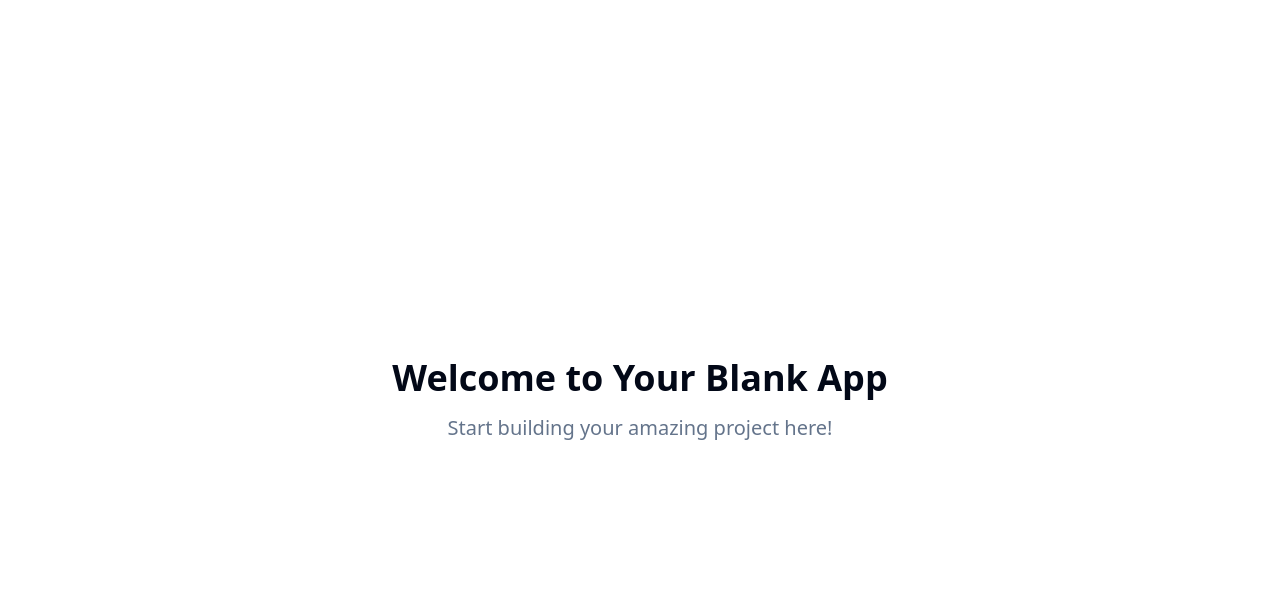
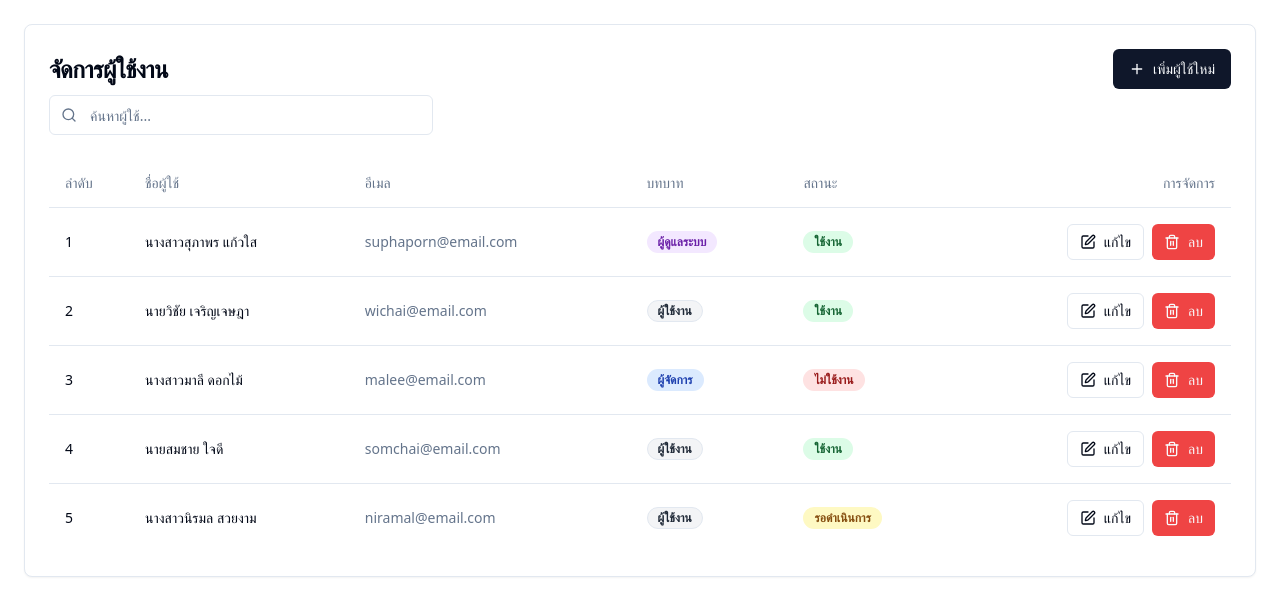
Before and after one commit to jakkaphonezerox01/userflow-builder-toolkit, a React (Vite) app: page / in a window 1280 px wide. Shown: the top 616 px of the page. Built offline with nearby package versions, Linux system fonts and the light colour scheme.

Commit message:
Refactor: Adjust user management design
Update the user management system design to be more suitable for the website, without implementing backend systems.

```diff
--- a/src/pages/Index.tsx
+++ b/src/pages/Index.tsx
@@ -1,11 +1,103 @@
-// Update this page (the content is just a fallback if you fail to update the page)
+import { Button } from "@/components/ui/button";
+import { Card, CardContent, CardHeader, CardTitle } from "@/components/ui/card";
+import { Table, TableBody, TableCell, TableHead, TableHeader, TableRow } from "@/components/ui/table";
+import { Badge } from "@/components/ui/badge";
+import { Edit, Trash2, Plus, Search } from "lucide-react";
+import { Input } from "@/components/ui/input";
 
 const Index = () => {
+  // ข้อมูลตัวอย่างผู้ใช้
+  const users = [
+    { id: 1, name: "นางสาวสุภาพร แก้วใส", email: "suphaporn@email.com", role: "Admin", status: "active" },
+    { id: 2, name: "นายวิชัย เจริญเจษฎา", email: "wichai@email.com", role: "User", status: "active" },
+    { id: 3, name: "นางสาวมาลี ดอกไม้", email: "malee@email.com", role: "Manager", status: "inactive" },
+    { id: 4, name: "นายสมชาย ใจดี", email: "somchai@email.com", role: "User", status: "active" },
+    { id: 5, name: "นางสาวนิรมล สวยงาม", email: "niramal@email.com", role: "User", status: "pending" },
+  ];
+
+  const getStatusBadge = (status: string) => {
+    switch (status) {
+      case "active":
+        return <Badge variant="default" className="bg-green-100 text-green-800 hover:bg-green-100">ใช้งาน</Badge>;
+      case "inactive":
+        return <Badge variant="destructive" className="bg-red-100 text-red-800 hover:bg-red-100">ไม่ใช้งาน</Badge>;
+      case "pending":
+        return <Badge variant="secondary" className="bg-yellow-100 text-yellow-800 hover:bg-yellow-100">รอดำเนินการ</Badge>;
+      default:
+        return <Badge variant="outline">{status}</Badge>;
+    }
+  };
+
+  const getRoleBadge = (role: string) => {
+    switch (role) {
+      case "Admin":
+        return <Badge variant="default" className="bg-purple-100 text-purple-800 hover:bg-purple-100">ผู้ดูแลระบบ</Badge>;
+      case "Manager":
+        return <Badge variant="secondary" className="bg-blue-100 text-blue-800 hover:bg-blue-100">ผู้จัดการ</Badge>;
+      case "User":
+        return <Badge variant="outline" className="bg-gray-100 text-gray-800 hover:bg-gray-100">ผู้ใช้งาน</Badge>;
+      default:
+        return <Badge variant="outline">{role}</Badge>;
+    }
+  };
+
   return (
-    <div className="min-h-screen flex items-center justify-center bg-background">
-      <div className="text-center">
-        <h1 className="text-4xl font-bold mb-4">Welcome to Your Blank App</h1>
-        <p className="text-xl text-muted-foreground">Start building your amazing project here!</p>
+    <div className="min-h-screen bg-background p-6">
+      <div className="max-w-7xl mx-auto">
+        <Card>
+          <CardHeader>
+            <div className="flex justify-between items-center">
+              <CardTitle className="text-2xl font-bold">จัดการผู้ใช้งาน</CardTitle>
+              <Button className="gap-2">
+                <Plus className="h-4 w-4" />
+                เพิ่มผู้ใช้ใหม่
+              </Button>
+            </div>
+            <div className="flex gap-4 mt-4">
+              <div className="relative flex-1 max-w-sm">
+                <Search className="absolute left-3 top-3 h-4 w-4 text-muted-foreground" />
+                <Input placeholder="ค้นหาผู้ใช้..." className="pl-10" />
+              </div>
+            </div>
+          </CardHeader>
+          <CardContent>
+            <Table>
+              <TableHeader>
+                <TableRow>
+                  <TableHead className="w-[80px]">ลำดับ</TableHead>
+                  <TableHead>ชื่อผู้ใช้</TableHead>
+                  <TableHead>อีเมล</TableHead>
+                  <TableHead>บทบาท</TableHead>
+                  <TableHead>สถานะ</TableHead>
+                  <TableHead className="text-right">การจัดการ</TableHead>
+                </TableRow>
+              </TableHeader>
+              <TableBody>
+                {users.map((user) => (
+                  <TableRow key={user.id}>
+                    <TableCell className="font-medium">{user.id}</TableCell>
+                    <TableCell className="font-medium">{user.name}</TableCell>
+                    <TableCell className="text-muted-foreground">{user.email}</TableCell>
+                    <TableCell>{getRoleBadge(user.role)}</TableCell>
+                    <TableCell>{getStatusBadge(user.status)}</TableCell>
+                    <TableCell className="text-right">
+                      <div className="flex gap-2 justify-end">
+                        <Button variant="outline" size="sm" className="gap-2">
+                          <Edit className="h-4 w-4" />
+                          แก้ไข
+                        </Button>
+                        <Button variant="destructive" size="sm" className="gap-2">
+                          <Trash2 className="h-4 w-4" />
+                          ลบ
+                        </Button>
+                      </div>
+                    </TableCell>
+                  </TableRow>
+                ))}
+              </TableBody>
+            </Table>
+          </CardContent>
+        </Card>
       </div>
     </div>
   );
```
